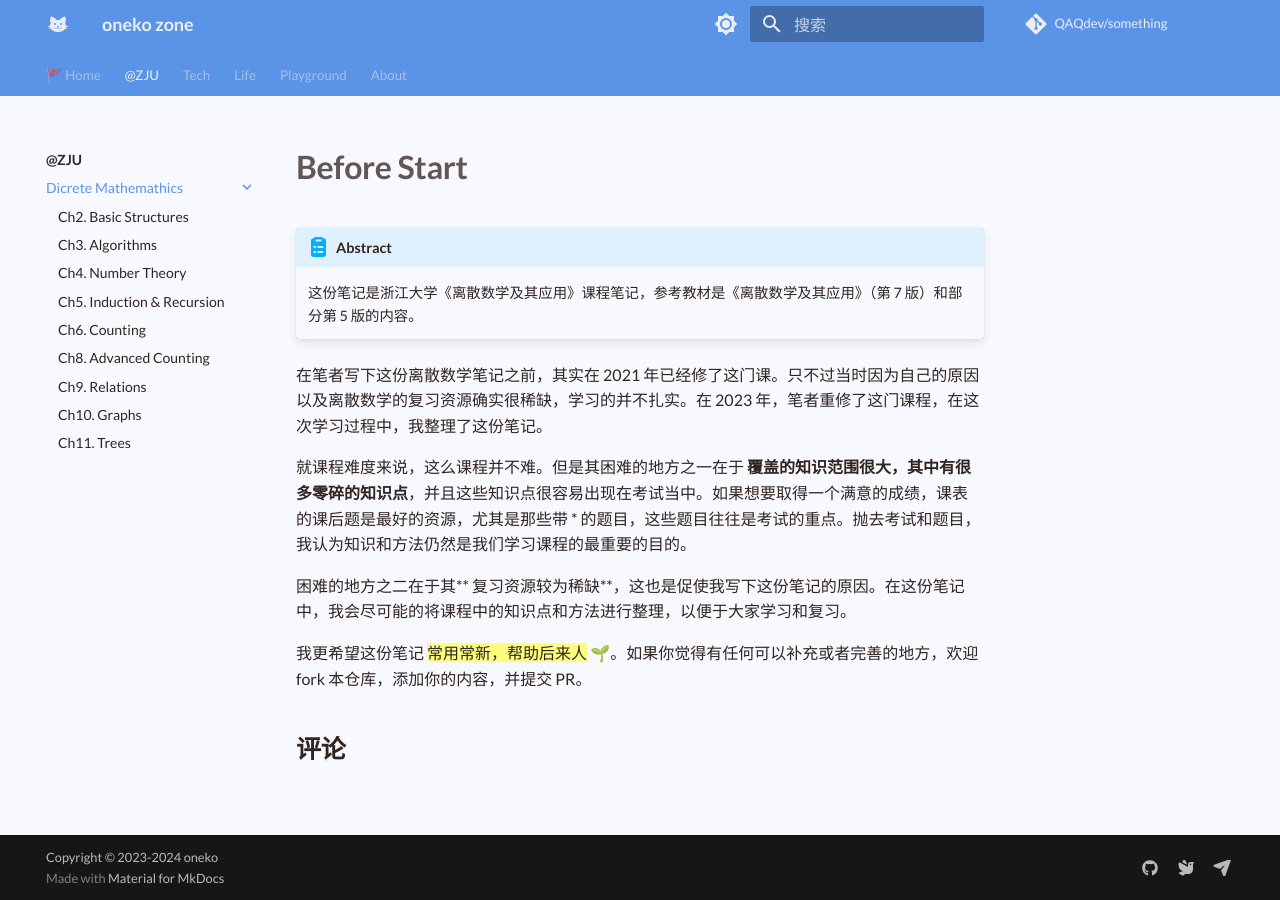
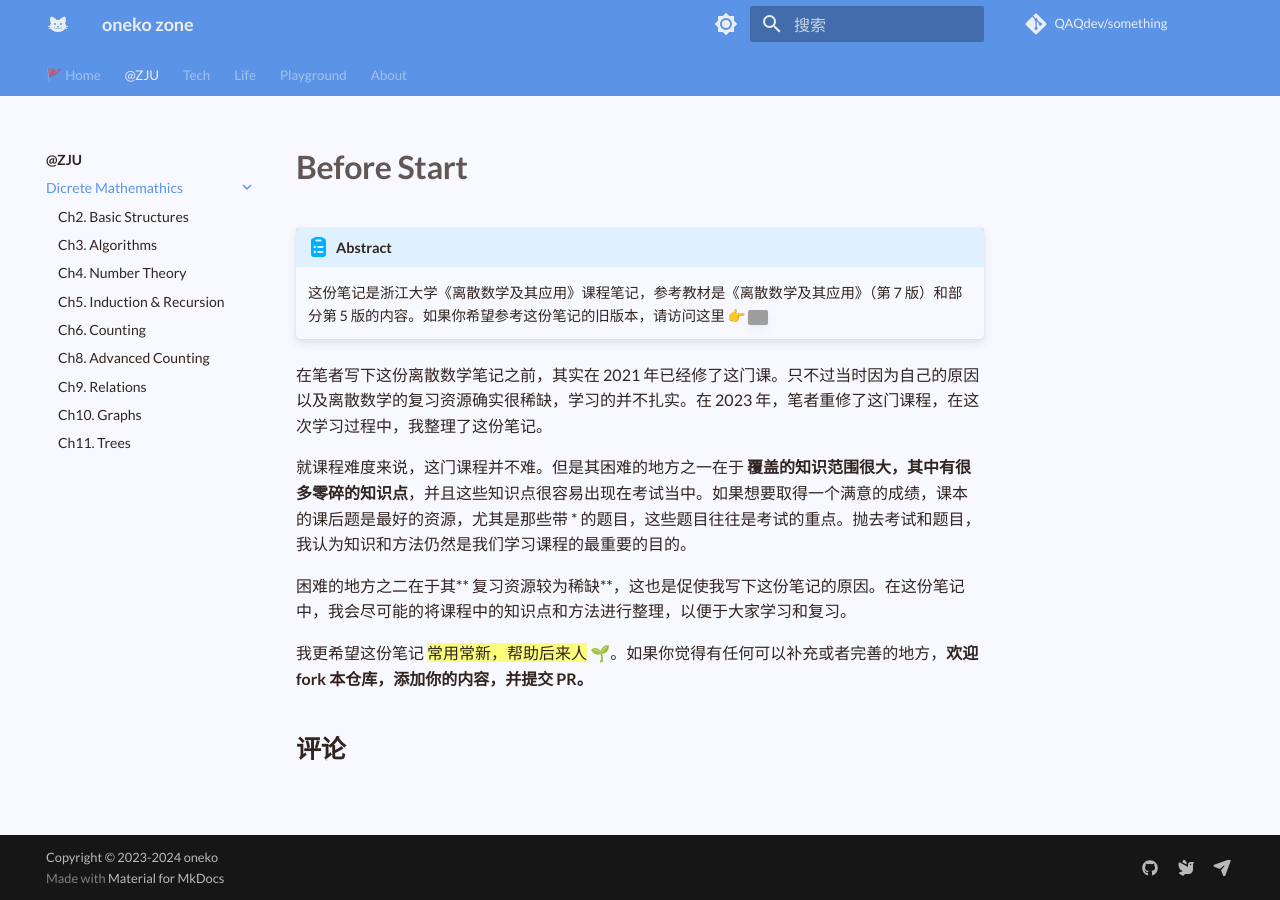
Before and after one commit to QAQdev/notes, an MkDocs documentation site: the page built from docs/zju/dm/index.md, in a window 1280 px wide. Built offline with MkDocs 1.6.1 and Material for MkDocs 9.7.7, drawn with Linux system fonts in a browser that asks for light colours; some web fonts are replaced; comment, search, counter and statistics services are not loaded; a style sheet for code colours, icons or effects is not loaded; grey boxes are pictures that could not be loaded.

Commit message:
fix typo

```diff
--- a/docs/zju/dm/index.md
+++ b/docs/zju/dm/index.md
@@ -1,13 +1,13 @@
 # Before Start
 
 !!! abstract
-    这份笔记是浙江大学《离散数学及其应用》课程笔记，参考教材是《离散数学及其应用》（第 7 版）和部分第 5 版的内容。
+    这份笔记是浙江大学《离散数学及其应用》课程笔记，参考教材是《离散数学及其应用》（第 7 版）和部分第 5 版的内容。如果你希望参考这份笔记的旧版本，请访问这里 👉 <a href="https://www.yuque.com/oneko/something/discrete-math-remake"><img src="https://dh.yunyingpai.com/wp-content/uploads/2022/01/4c427-www.yuque.com.png" style="width: 20px;height: auto;display: inline-block;vertical-align: middle"></a>
 
 
 在笔者写下这份离散数学笔记之前，其实在 2021 年已经修了这门课。只不过当时因为自己的原因以及离散数学的复习资源确实很稀缺，学习的并不扎实。在 2023 年，笔者重修了这门课程，在这次学习过程中，我整理了这份笔记。
 
-就课程难度来说，这么课程并不难。但是其困难的地方之一在于 **覆盖的知识范围很大，其中有很多零碎的知识点**，并且这些知识点很容易出现在考试当中。如果想要取得一个满意的成绩，课表的课后题是最好的资源，尤其是那些带 * 的题目，这些题目往往是考试的重点。抛去考试和题目，我认为知识和方法仍然是我们学习课程的最重要的目的。
+就课程难度来说，这门课程并不难。但是其困难的地方之一在于 **覆盖的知识范围很大，其中有很多零碎的知识点**，并且这些知识点很容易出现在考试当中。如果想要取得一个满意的成绩，课本的课后题是最好的资源，尤其是那些带 \* 的题目，这些题目往往是考试的重点。抛去考试和题目，我认为知识和方法仍然是我们学习课程的最重要的目的。
 
 困难的地方之二在于其** 复习资源较为稀缺**，这也是促使我写下这份笔记的原因。在这份笔记中，我会尽可能的将课程中的知识点和方法进行整理，以便于大家学习和复习。
 
-我更希望这份笔记 ==常用常新，帮助后来人== 🌱。如果你觉得有任何可以补充或者完善的地方，欢迎 fork 本仓库，添加你的内容，并提交 PR。
+我更希望这份笔记 ==常用常新，帮助后来人== 🌱。如果你觉得有任何可以补充或者完善的地方，**欢迎 fork 本仓库，添加你的内容，并提交 PR。**
```
